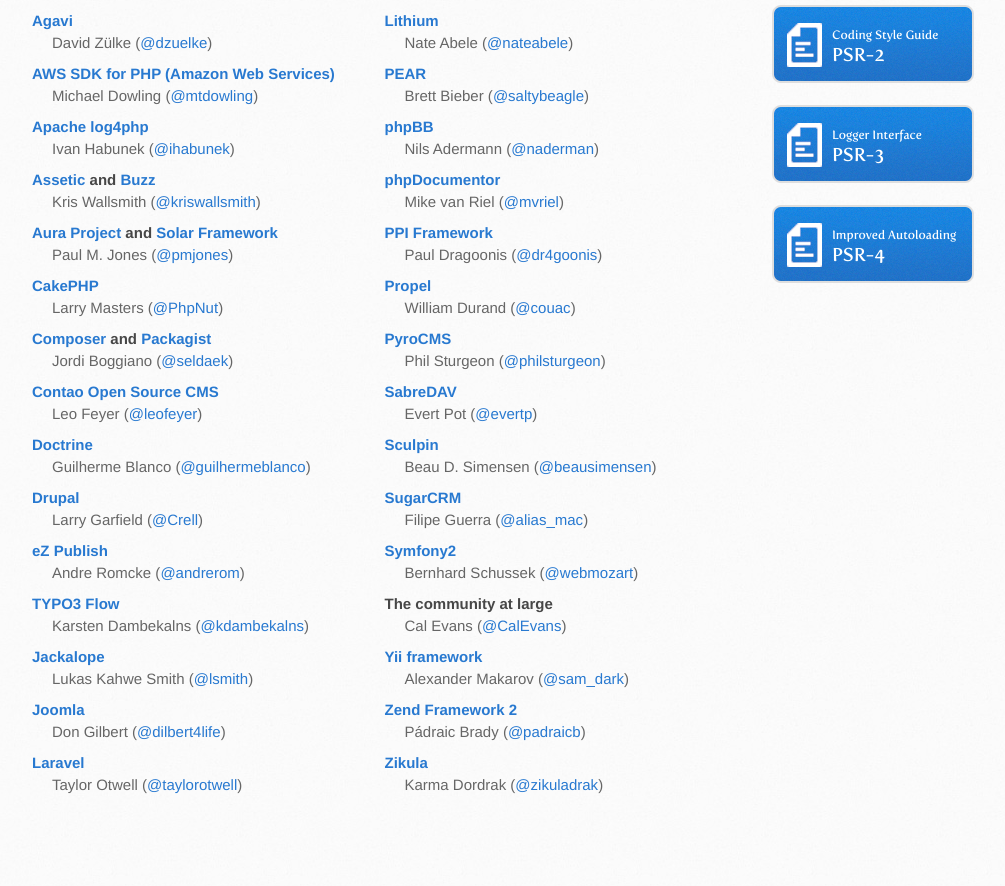
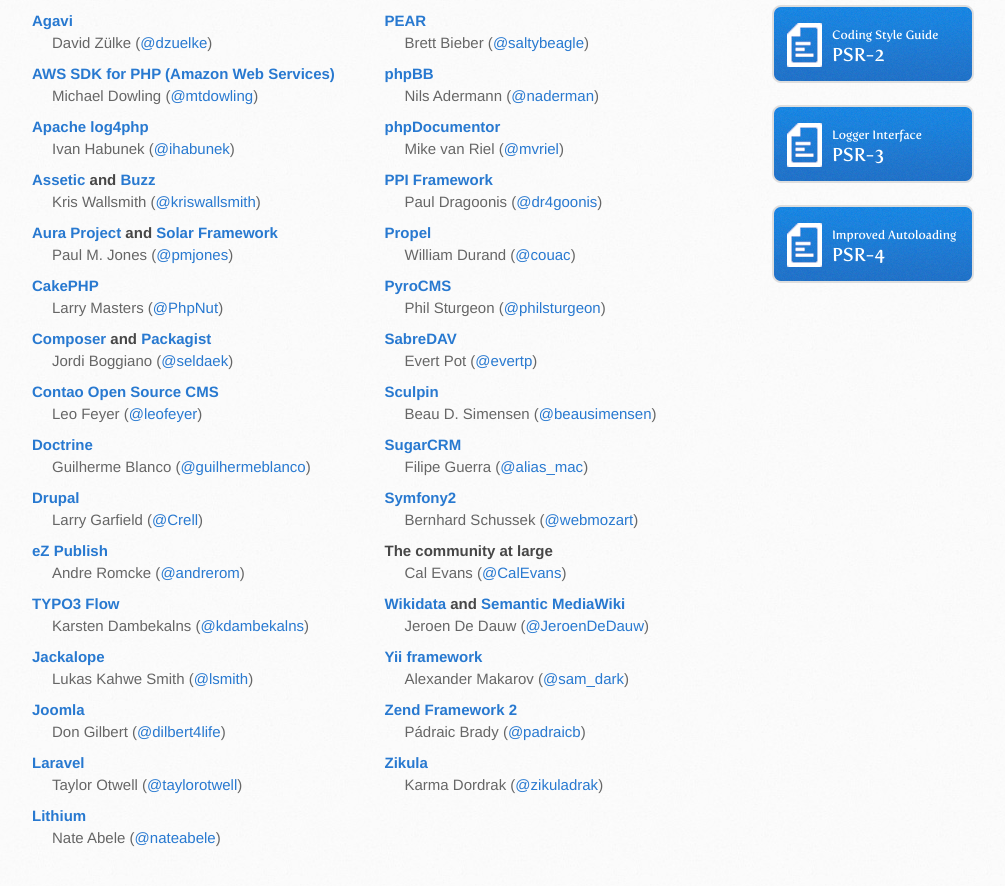
Before and after one commit to php-fig/www.php-fig.org, a Jekyll site: the page built from index.md, in a window 1280 px wide and 900 px high, scrolled down 827 px. Shown: the top 886 px of the window, without its empty margins (138-1143 px from the left). Built offline with Jekyll 4.4.1, drawn with Linux system fonts in a browser that asks for light colours; Markdown is read by kramdown in place of the engine named in the settings; before the commit the page ends 1674 px from its top, so only the background shows below that.

Commit message:
Add Jeroen De Dauw as voting representative for Wikidata & SMW

```diff
--- a/index.md
+++ b/index.md
@@ -185,6 +185,14 @@ Do not combine separate membership requests in a single thread; one request per
     </li>
 
     <li>
+        <h4>
+            <a target="_blank" href="https://www.wikidata.org">Wikidata</a>
+            and <a target="_blank" href="https://semantic-mediawiki.org">Semantic MediaWiki</a>
+        </h4>
+        Jeroen De Dauw (<a href="https://twitter.com/JeroenDeDauw">@JeroenDeDauw</a>)
+    </li>
+
+    <li>
         <h4><a target="_blank" href="http://www.yiiframework.com/">Yii framework</a></h4>
         Alexander Makarov (<a href="http://twitter.com/sam_dark/">@sam_dark</a>)
     </li>
```
